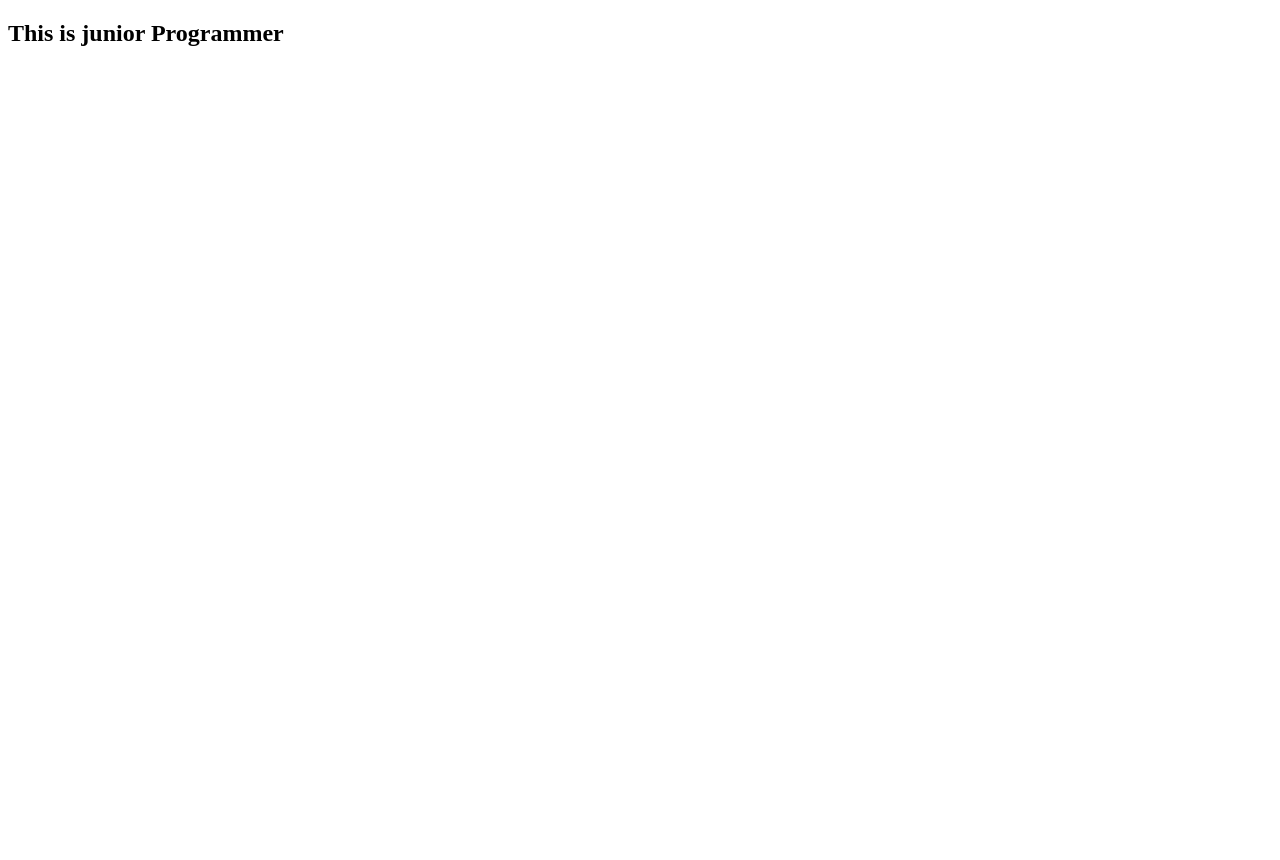
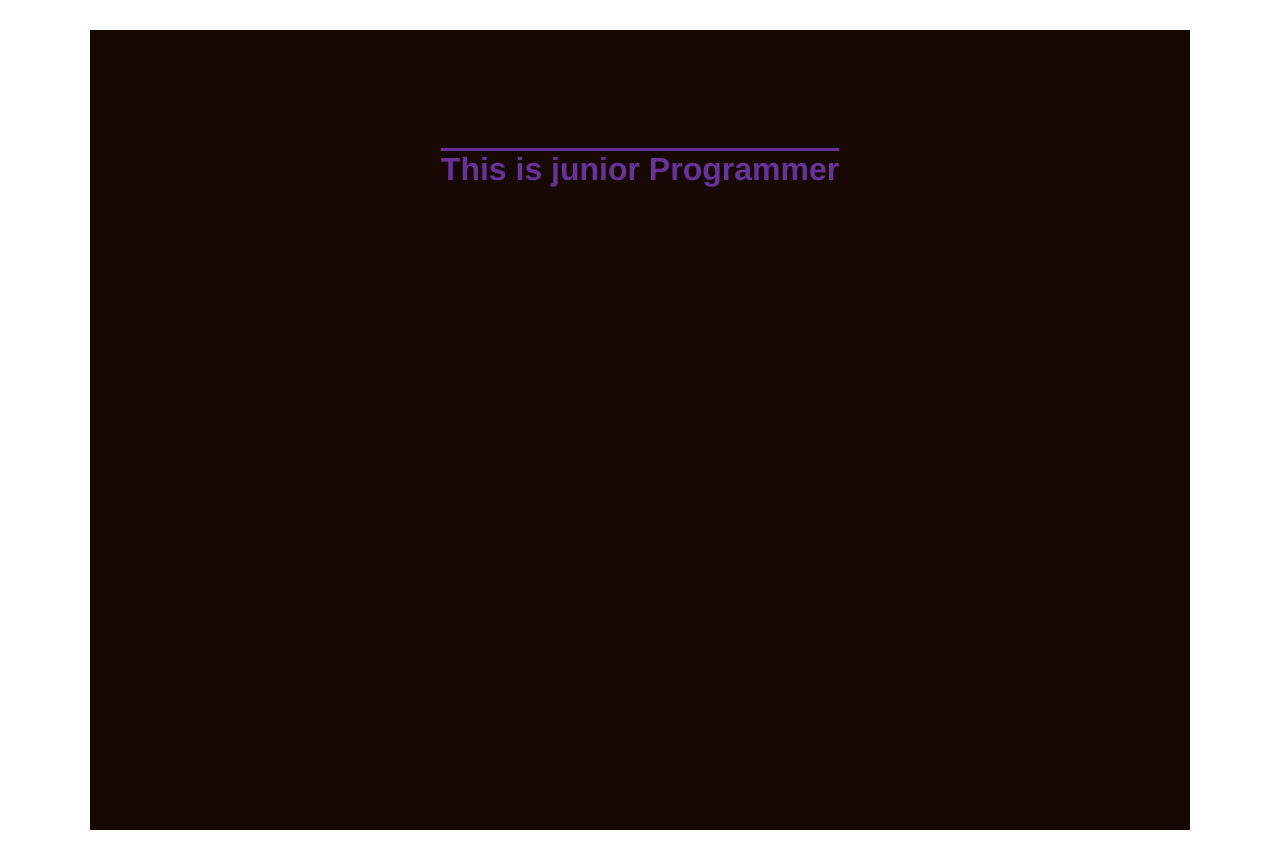
Before and after one commit to imonsheikh/kickstart-html-css, a plain HTML site: page index.html in a window 1280 px wide. Before the commit the page ends 800 px from the top, so only its background shows below. Drawn offline with Linux system fonts and the light colour scheme.

Commit message:
heading test

```diff
--- a/index.html
+++ b/index.html
@@ -8,6 +8,8 @@
     <link rel="shortcut icon" href="https://img.icons8.com/?size=48&id=20909&format=png" type="image/x-icon">
 </head>
 <body>
-    <h2>This is junior Programmer</h2>
+<div id="heading_parent">
+    <h1>This is junior Programmer</h1>
+</div>
 </body>
 </html>
--- a/style/style.css
+++ b/style/style.css
@@ -0,0 +1,16 @@
+h1{
+    color: rebeccapurple;
+    font-style: unset;
+    font-weight: bolder;
+    font-family: 'Franklin Gothic Medium', 'Arial Narrow', Arial, sans-serif;
+    text-decoration: overline;
+    text-align: center;
+}
+
+#heading_parent{
+    background-color: rgb(23, 8, 3);
+    height: 600px;
+    padding: 100px 0;
+    width: 1100px;
+    margin: 30px auto;
+}
```
